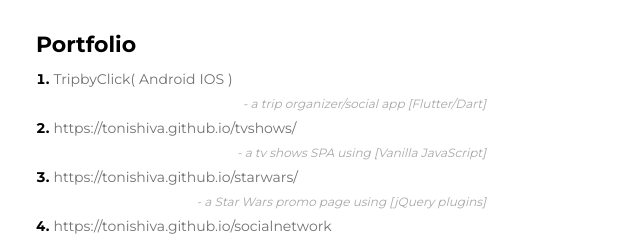
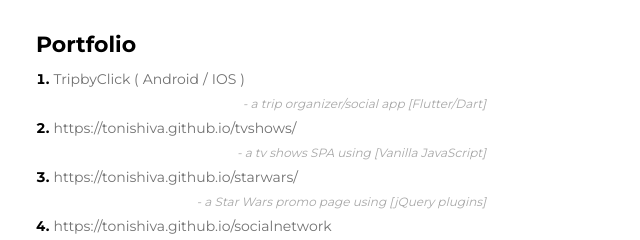
Before and after one commit to tonishiva/resume, a plain HTML site: page index.html in a window 1280 px wide. Shown: the part 321-561 px from the top of the page, 414-1054 px from the left. Drawn offline with Linux system fonts and the light colour scheme; a script that the page names is missing.

Commit message:
Update index.html

```diff
--- a/index.html
+++ b/index.html
@@ -86,8 +86,9 @@
                 <ol>
                     </li>
                     <li class="projects-list">
-                        <span class="main-text">TripbyClick(</span>
+                        <span class="main-text">TripbyClick (</span>
                         <a href="https://play.google.com/store/apps/details?id=com.traveler.tripbyclick.app&hl=uk&gl=US&showAllReviews=true" class="main-text">Android</a>
+                        <span class="main-text">/</span>
                         <a href="https://apps.apple.com/us/app/tripbyclick/id1552382549" class="main-text">IOS</a>
                         <span class="main-text">)</span>
                         <ul class="portfolio-inner-list">
```
